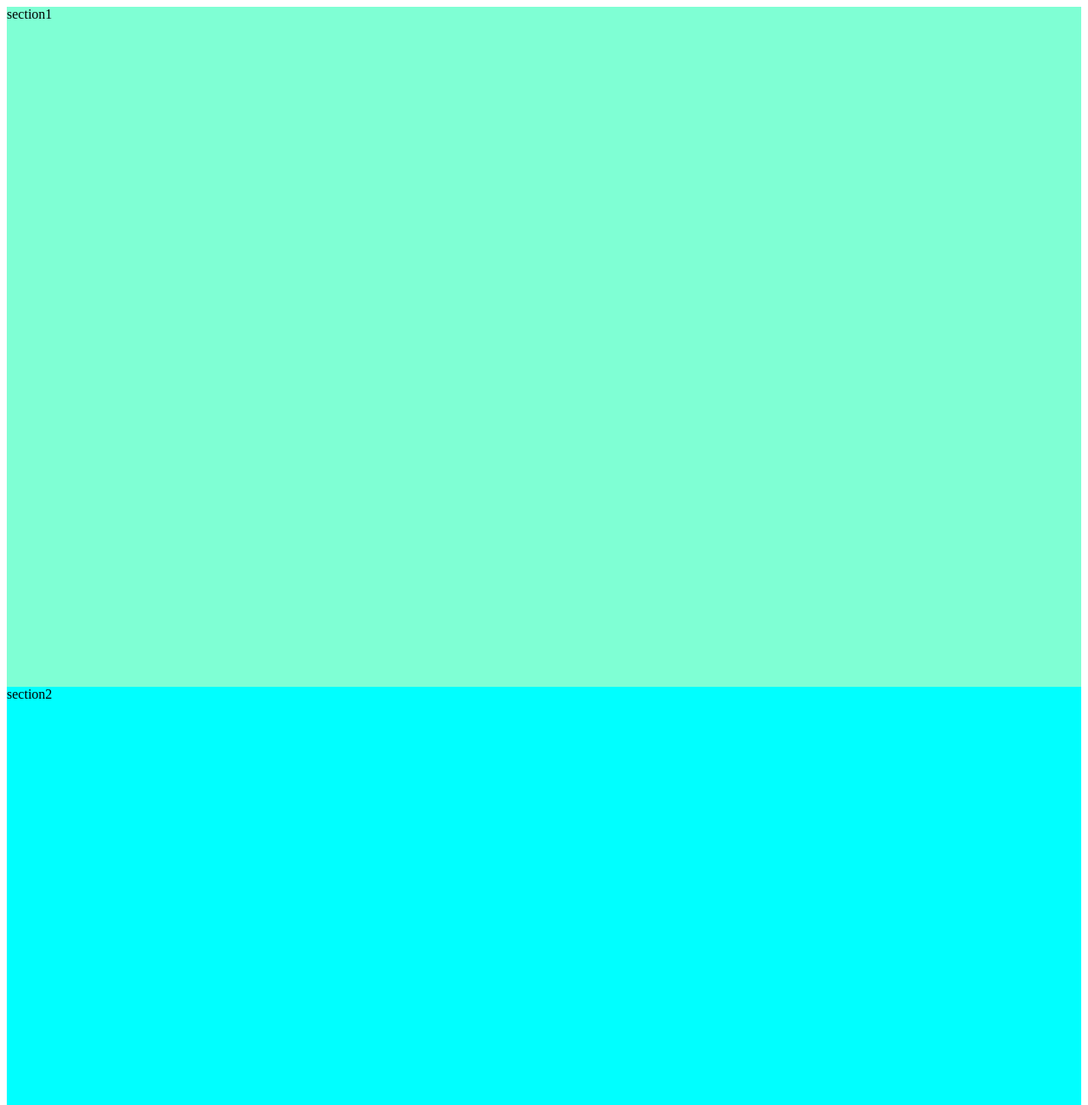
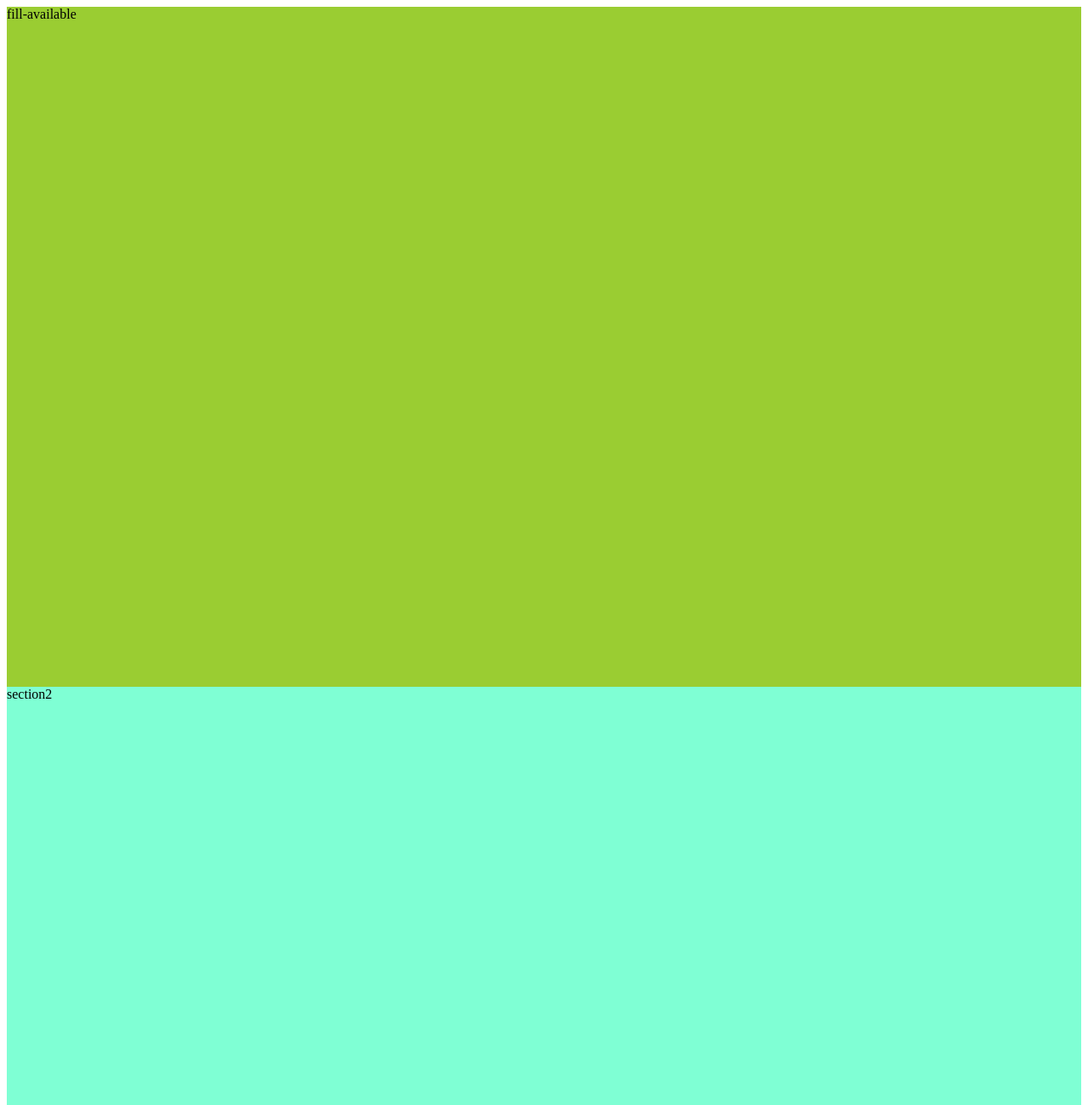
Before and after one commit to yahsan2/webkit-fill-available, a plain HTML site: page index.html in a window 1280 px wide. Shown: the top 1300 px of the page at 85% size. Drawn offline with Linux system fonts and the light colour scheme.

Commit message:
change color

```diff
--- a/index.html
+++ b/index.html
@@ -9,11 +9,11 @@
       height: 100vh;
       background: aquamarine;
     }
-    section:nth-child(2n) {
-      background: aqua;
+    section:nth-child(2n+1) {
+      background: yellowgreen;
     }
     @supports (-webkit-touch-callout: none) {
-      section:nth-child(2n) {
+      section:nth-child(2n+1) {
         height: -webkit-fill-available;
       }
     }
@@ -21,13 +21,13 @@
 </head>
 <body>
   <section>
-    section1
+    fill-available
   </section>
   <section>
     section2
   </section>
   <section>
-    section3
+    fill-available
   </section>
   <section>
     section4
```
